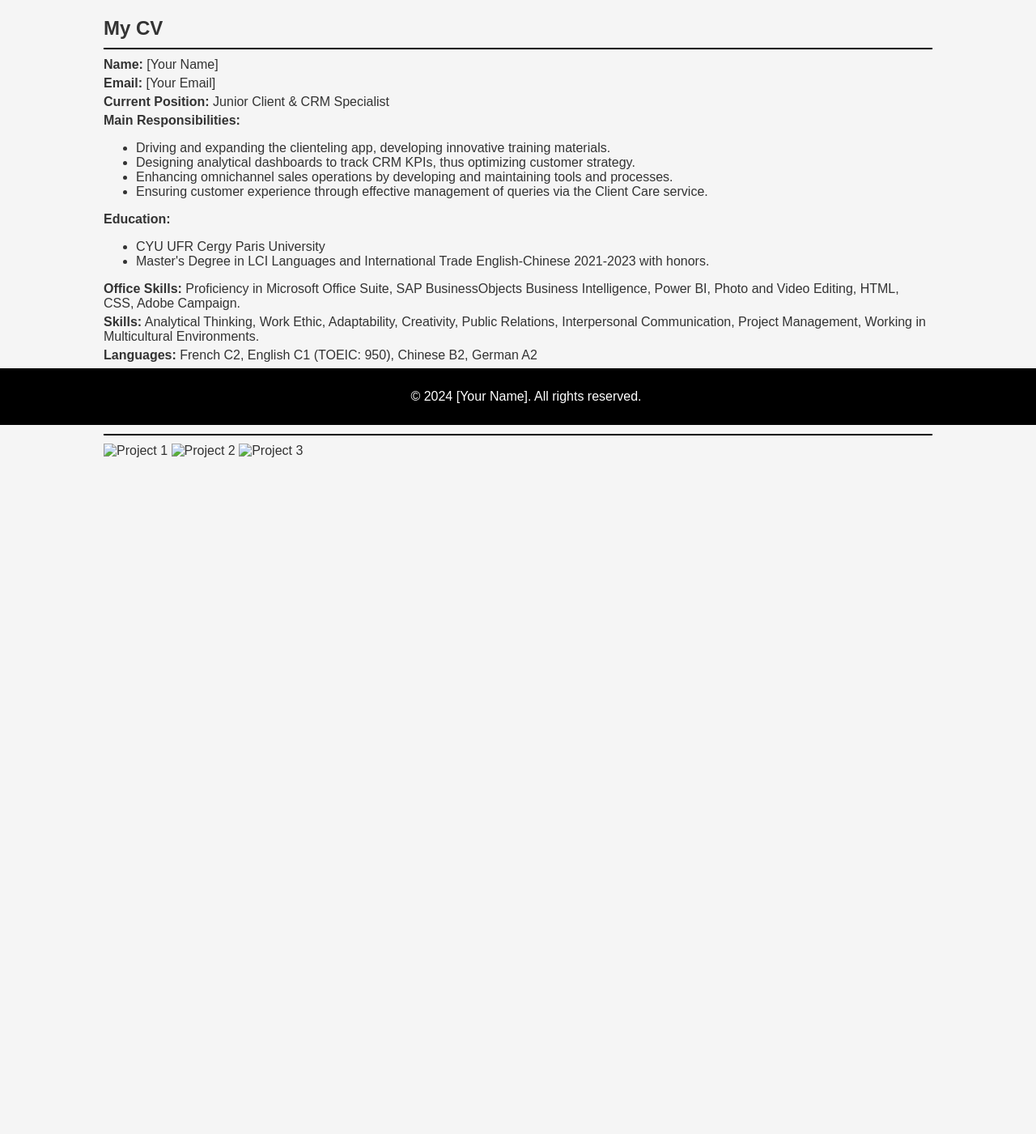
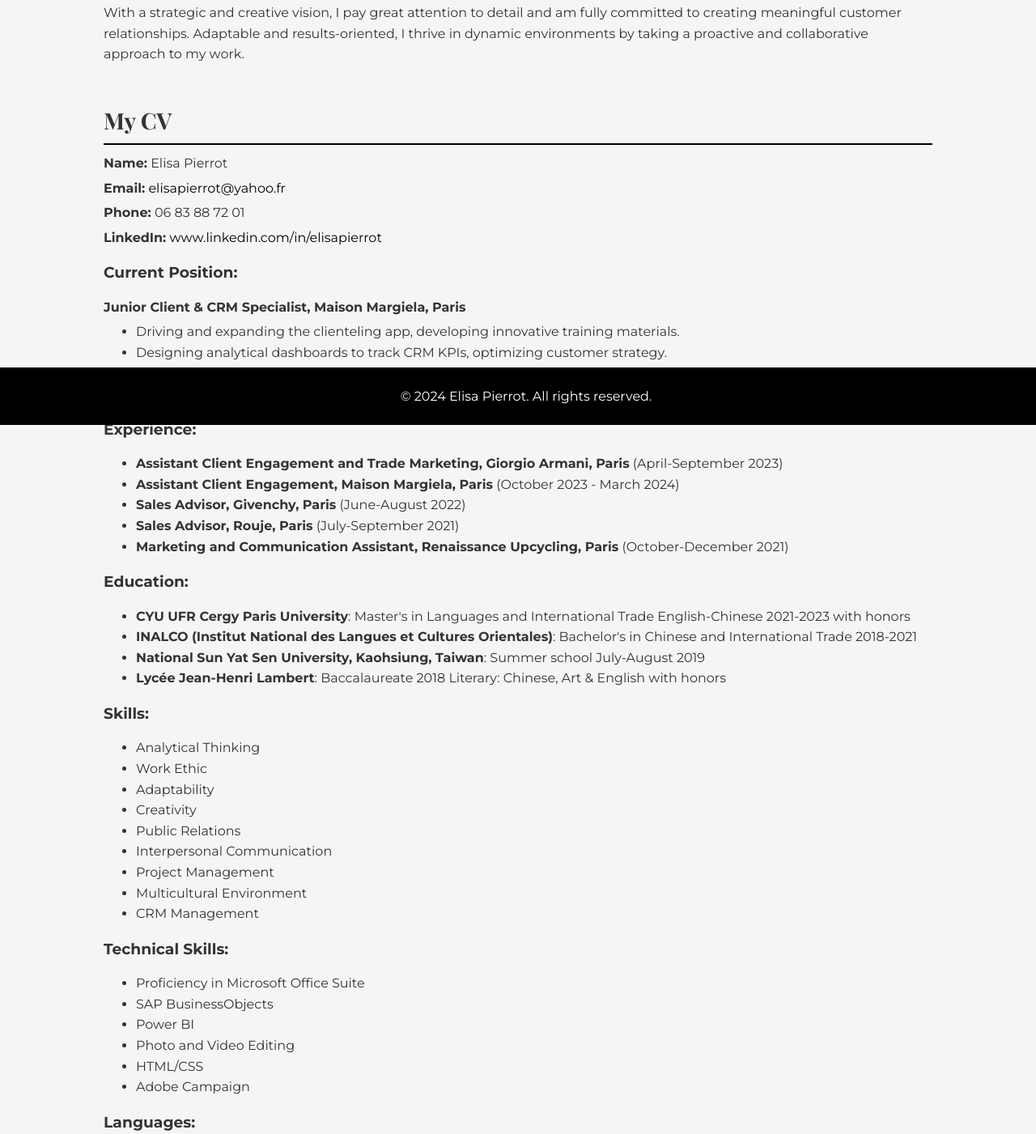
Before and after one commit to noctilope/Personal-page, a plain HTML site: page mypersonalpage.html in a window 1280 px wide. Shown: the part 275-1676 px from the top of the page at 81% size. Before the commit the page ends 881 px from the top, so only its background shows below. Drawn offline with nearby package versions, Linux system fonts and the light colour scheme.

Commit message:
Update mypersonalpage.html

```diff
--- a/mypersonalpage.html
+++ b/mypersonalpage.html
@@ -1,12 +1,13 @@
 <!DOCTYPE html>
-<html lang="en">
+<html lang="fr">
 <head>
     <meta charset="UTF-8">
     <meta name="viewport" content="width=device-width, initial-scale=1.0">
-    <title>My Personal Page</title>
+    <title>Elisa Pierrot - Fashion CV</title>
+    <link href="https://fonts.googleapis.com/css2?family=Montserrat:wght@400;700&family=Playfair+Display:wght@400;700&display=swap" rel="stylesheet">
     <style>
         body {
-            font-family: Arial, sans-serif;
+            font-family: 'Montserrat', sans-serif;
             margin: 0;
             padding: 0;
             background-color: #f5f5f5;
@@ -15,33 +16,48 @@
         header {
             background-color: #000;
             color: #fff;
-            padding: 20px;
+            padding: 40px 20px;
             text-align: center;
+        }
+        header h1 {
+            font-family: 'Playfair Display', serif;
+            font-size: 48px;
+            margin: 0;
+        }
+        header p {
+            font-size: 18px;
+            margin: 10px 0 0;
         }
         .container {
             width: 80%;
             margin: auto;
-            padding: 20px;
+            padding: 20px 0;
         }
         .section-title {
+            font-family: 'Playfair Display', serif;
+            font-size: 32px;
+            margin-bottom: 20px;
             border-bottom: 2px solid #000;
             padding-bottom: 10px;
-            margin-bottom: 20px;
         }
-        .cv {
+        .cv-section, .projects-section {
             margin-bottom: 50px;
         }
-        .cv h2, .projects h2 {
-            font-size: 24px;
+        .cv-section h2, .projects-section h2 {
+            font-family: 'Playfair Display', serif;
+            font-size: 28px;
             margin-bottom: 10px;
         }
-        .cv p {
+        .cv-section p, .cv-section ul, .projects-section p {
             margin: 5px 0;
+            line-height: 1.6;
         }
-        .projects img {
+        .projects-section img {
             width: 100%;
             height: auto;
             margin-bottom: 20px;
+            border-radius: 10px;
+            box-shadow: 0 4px 6px rgba(0,0,0,0.1);
         }
         .footer {
             background-color: #000;
@@ -52,44 +68,98 @@
             bottom: 0;
             width: 100%;
         }
+        a {
+            color: #000;
+            text-decoration: none;
+            border-bottom: 2px solid transparent;
+            transition: border-bottom 0.3s;
+        }
+        a:hover {
+            border-bottom: 2px solid #000;
+        }
     </style>
 </head>
 <body>
 
 <header>
-    <h1>Welcome to My Personal Page</h1>
+    <h1>Elisa Pierrot</h1>
+    <p>Junior Client & CRM Specialist</p>
 </header>
 
 <div class="container">
-    <section class="cv">
+    <section class="cv-section">
         <h2 class="section-title">About Me</h2>
-        <p>With a strategic and creative vision, I pay great attention to detail and am fully committed to creating meaningful client relationships. Adaptable and results-oriented, I thrive in dynamic environments by taking a proactive and collaborative approach to my work.</p>
+        <p>With a strategic and creative vision, I pay great attention to detail and am fully committed to creating meaningful customer relationships. Adaptable and results-oriented, I thrive in dynamic environments by taking a proactive and collaborative approach to my work.</p>
     </section>
 
-    <section class="cv">
+    <section class="cv-section">
         <h2 class="section-title">My CV</h2>
-        <p><strong>Name:</strong> [Your Name]</p>
-        <p><strong>Email:</strong> [Your Email]</p>
-        <p><strong>Current Position:</strong> Junior Client & CRM Specialist</p>
-        <p><strong>Main Responsibilities:</strong></p>
+        <p><strong>Name:</strong> Elisa Pierrot</p>
+        <p><strong>Email:</strong> <a href="mailto:elisapierrot@yahoo.fr">elisapierrot@yahoo.fr</a></p>
+        <p><strong>Phone:</strong> 06 83 88 72 01</p>
+        <p><strong>LinkedIn:</strong> <a href="https://www.linkedin.com/in/elisapierrot">www.linkedin.com/in/elisapierrot</a></p>
+
+        <h3>Current Position:</h3>
+        <p><strong>Junior Client & CRM Specialist, Maison Margiela, Paris</strong></p>
         <ul>
             <li>Driving and expanding the clienteling app, developing innovative training materials.</li>
-            <li>Designing analytical dashboards to track CRM KPIs, thus optimizing customer strategy.</li>
+            <li>Designing analytical dashboards to track CRM KPIs, optimizing customer strategy.</li>
             <li>Enhancing omnichannel sales operations by developing and maintaining tools and processes.</li>
             <li>Ensuring customer experience through effective management of queries via the Client Care service.</li>
         </ul>
-        <p><strong>Education:</strong></p>
+
+        <h3>Experience:</h3>
         <ul>
-            <li>CYU UFR Cergy Paris University</li>
-            <li>Master's Degree in LCI Languages and International Trade English-Chinese 2021-2023 with honors.</li>
+            <li><strong>Assistant Client Engagement and Trade Marketing, Giorgio Armani, Paris</strong> (April-September 2023)</li>
+            <li><strong>Assistant Client Engagement, Maison Margiela, Paris</strong> (October 2023 - March 2024)</li>
+            <li><strong>Sales Advisor, Givenchy, Paris</strong> (June-August 2022)</li>
+            <li><strong>Sales Advisor, Rouje, Paris</strong> (July-September 2021)</li>
+            <li><strong>Marketing and Communication Assistant, Renaissance Upcycling, Paris</strong> (October-December 2021)</li>
         </ul>
-        <p><strong>Office Skills:</strong> Proficiency in Microsoft Office Suite, SAP BusinessObjects Business Intelligence, Power BI, Photo and Video Editing, HTML, CSS, Adobe Campaign.</p>
-        <p><strong>Skills:</strong> Analytical Thinking, Work Ethic, Adaptability, Creativity, Public Relations, Interpersonal Communication, Project Management, Working in Multicultural Environments.</p>
-        <p><strong>Languages:</strong> French C2, English C1 (TOEIC: 950), Chinese B2, German A2</p>
+
+        <h3>Education:</h3>
+        <ul>
+            <li><strong>CYU UFR Cergy Paris University</strong>: Master's in Languages and International Trade English-Chinese 2021-2023 with honors</li>
+            <li><strong>INALCO (Institut National des Langues et Cultures Orientales)</strong>: Bachelor's in Chinese and International Trade 2018-2021</li>
+            <li><strong>National Sun Yat Sen University, Kaohsiung, Taiwan</strong>: Summer school July-August 2019</li>
+            <li><strong>Lycée Jean-Henri Lambert</strong>: Baccalaureate 2018 Literary: Chinese, Art & English with honors</li>
+        </ul>
+
+        <h3>Skills:</h3>
+        <ul>
+            <li>Analytical Thinking</li>
+            <li>Work Ethic</li>
+            <li>Adaptability</li>
+            <li>Creativity</li>
+            <li>Public Relations</li>
+            <li>Interpersonal Communication</li>
+            <li>Project Management</li>
+            <li>Multicultural Environment</li>
+            <li>CRM Management</li>
+        </ul>
+
+        <h3>Technical Skills:</h3>
+        <ul>
+            <li>Proficiency in Microsoft Office Suite</li>
+            <li>SAP BusinessObjects</li>
+            <li>Power BI</li>
+            <li>Photo and Video Editing</li>
+            <li>HTML/CSS</li>
+            <li>Adobe Campaign</li>
+        </ul>
+
+        <h3>Languages:</h3>
+        <ul>
+            <li>French (C2)</li>
+            <li>English (C1, TOEIC: 950)</li>
+            <li>Chinese (B2)</li>
+            <li>German (A2)</li>
+        </ul>
     </section>
 
-    <section class="projects">
+    <section class="projects-section">
         <h2 class="section-title">Completed Projects</h2>
+        <p>Here are some snapshots of my work in trade marketing and clienteling:</p>
         <img src="project1.jpg" alt="Project 1">
         <img src="project2.jpg" alt="Project 2">
         <img src="project3.jpg" alt="Project 3">
@@ -97,7 +167,7 @@
 </div>
 
 <footer class="footer">
-    <p>&copy; 2024 [Your Name]. All rights reserved.</p>
+    <p>&copy; 2024 Elisa Pierrot. All rights reserved.</p>
 </footer>
 
 </body>
```
